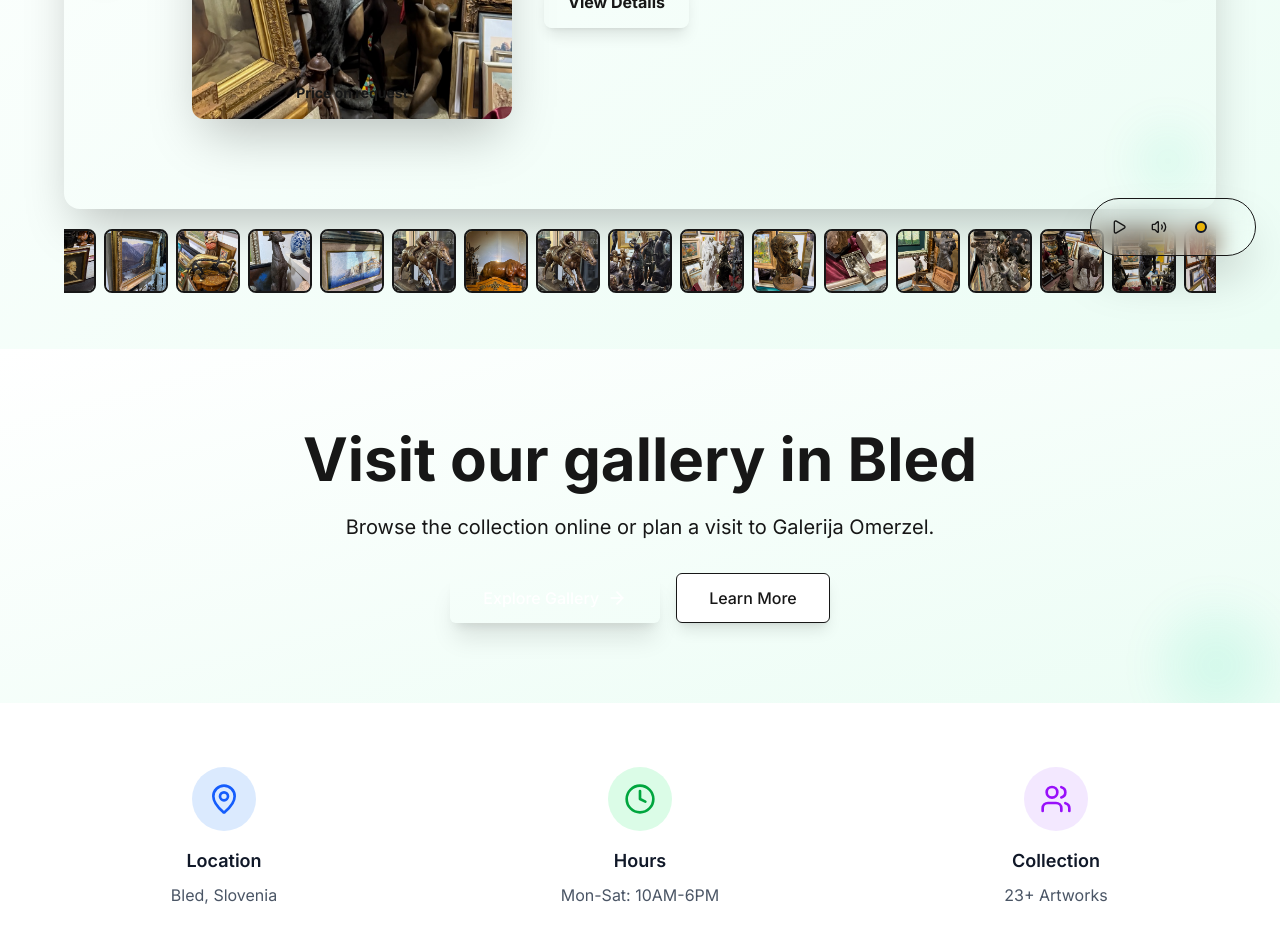
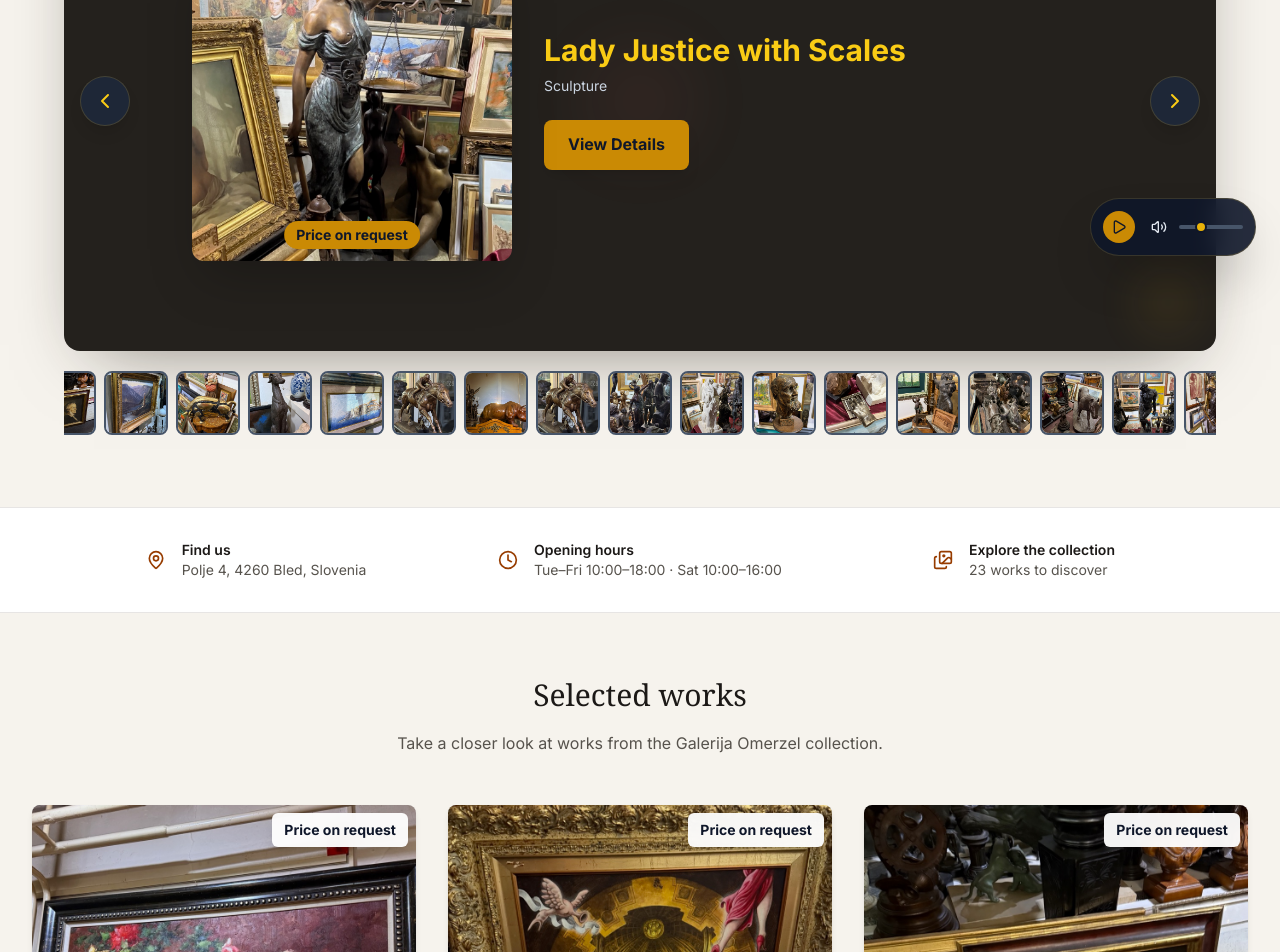
Before and after one commit to Isakzvegelj/galerija-omerzel, a Next.js app: page /galerija-omerzel/ in a window 1280 px wide. Shown: the part 520-1472 px from the top of the page. Built offline with nearby package versions, Linux system fonts and the light colour scheme.

Commit message:
Refresh gallery homepage design

```diff
--- a/src/app/globals.css
+++ b/src/app/globals.css
@@ -1,5 +1,6 @@
 @import "tailwindcss";
 @import "leaflet/dist/leaflet.css";
+@config "../../tailwind.config.js";
 
 :root {
   --background: #ffffff;
--- a/src/app/page.tsx
+++ b/src/app/page.tsx
@@ -2,9 +2,9 @@
 
 import Link from 'next/link'
 import { useState, useEffect } from 'react'
-import { ArrowRight, MapPin, Clock, Users } from 'lucide-react'
-import { motion } from 'framer-motion'
+import { ArrowRight, MapPin, Clock, Images } from 'lucide-react'
 import { mockArtworks } from '@/data/artworks'
+import { galleryInfo } from '@/data/gallery'
 import { ArtworkCard } from '@/components/ui/ArtworkCard'
 import { ArtworkModal } from '@/components/ui/ArtworkModal'
 import { ArtworkCarousel } from '@/components/ui/ArtworkCarousel'
@@ -25,219 +25,59 @@
     setFeaturedArtworks([...paintings, ...sculptures, ...digital])
   }, [])
 
-  // Animation variants
-  const containerVariants = {
-    hidden: { opacity: 0 },
-    visible: {
-      opacity: 1,
-      transition: {
-        duration: 0.6,
-        staggerChildren: 0.2
-      }
-    }
-  }
-
-  const itemVariants = {
-    hidden: { opacity: 0, y: 30 },
-    visible: { opacity: 1, y: 0 }
-  }
-
-  const cardVariants = {
-    hidden: { opacity: 0, scale: 0.8 },
-    visible: { opacity: 1, scale: 1 }
-  }
-
   return (
     <div className="min-h-screen bg-white dark:bg-navy-900 transition-colors">
-      {/* Artwork Carousel - Moved to Top */}
-      <motion.section
-        initial={{ opacity: 0 }}
-        animate={{ opacity: 1 }}
-        transition={{ duration: 1.2 }}
-        className="relative bg-gradient-to-br from-navy-50 via-platinum-50 to-emerald-50 dark:from-navy-800 dark:via-platinum-800 dark:to-emerald-900 py-8 md:py-12 overflow-hidden"
-      >
-        <div className="max-w-7xl mx-auto px-4 sm:px-6 lg:px-8">
-          <motion.div
-            initial={{ opacity: 0, y: 30 }}
-            animate={{ opacity: 1, y: 0 }}
-            transition={{ duration: 0.8, delay: 0.2 }}
-            className="text-center mb-8"
-          >
-            <h1 className="text-3xl md:text-4xl font-bold text-navy-900 dark:text-gold-400 mb-4">
+      {/* Gallery introduction and featured artwork */}
+      <section className="bg-[#f6f3ed] px-4 py-12 sm:px-6 md:py-16 dark:bg-navy-900">
+        <div className="mx-auto max-w-7xl">
+          <div className="mx-auto mb-9 max-w-3xl text-center">
+            <p className="mb-3 text-xs font-semibold uppercase tracking-[0.24em] text-amber-800 dark:text-gold-400">Bled · Slovenia</p>
+            <h1 className="font-serif text-4xl font-medium tracking-tight text-stone-900 sm:text-5xl md:text-6xl dark:text-white">
               {t('heroTitle')}
             </h1>
-            <p className="text-lg text-navy-700 dark:text-navy-200 max-w-2xl mx-auto">
+            <p className="mx-auto mt-4 max-w-xl text-base leading-7 text-stone-600 sm:text-lg dark:text-navy-200">
               {t('heroSubtitle')}
             </p>
-          </motion.div>
-
+            <div className="mt-7 flex flex-wrap justify-center gap-3">
+              <Link href="/gallery" className="inline-flex items-center rounded-full bg-stone-900 px-6 py-3 text-sm font-medium text-white transition hover:bg-amber-900 focus-visible:outline focus-visible:outline-2 focus-visible:outline-offset-2 focus-visible:outline-amber-800">
+                {t('exploreGallery')} <ArrowRight className="ml-2 h-4 w-4" />
+              </Link>
+              <Link href="/contact" className="inline-flex items-center rounded-full border border-stone-300 px-6 py-3 text-sm font-medium text-stone-800 transition hover:border-stone-500 hover:bg-white focus-visible:outline focus-visible:outline-2 focus-visible:outline-offset-2 focus-visible:outline-amber-800 dark:border-navy-500 dark:text-white">
+                Plan your visit
+              </Link>
+            </div>
+          </div>
           <ArtworkCarousel onArtworkClick={setSelectedArtwork} />
         </div>
-      </motion.section>
+      </section>
 
-      {/* Hero Section */}
-      <motion.section
-        initial={{ opacity: 0 }}
-        animate={{ opacity: 1 }}
-        transition={{ duration: 1, delay: 0.5 }}
-        className="relative bg-gradient-to-br from-navy-50 via-platinum-50 to-emerald-50 dark:from-navy-800 dark:via-platinum-800 dark:to-emerald-900 py-12 md:py-20 overflow-hidden"
-      >
-        {/* Animated background elements */}
-        <motion.div
-          animate={{
-            scale: [1, 1.1, 1],
-            rotate: [0, 5, 0],
-          }}
-          transition={{
-            duration: 20,
-            repeat: Infinity,
-            ease: "easeInOut"
-          }}
-          className="absolute inset-0 opacity-10"
-        >
-          <motion.div
-            animate={{
-              y: [0, -20, 0],
-              x: [0, 10, 0],
-            }}
-            transition={{
-              duration: 15,
-              repeat: Infinity,
-              ease: "easeInOut"
-            }}
-            className="absolute top-10 left-4 md:left-10 w-24 h-24 md:w-32 md:h-32 bg-gold-400 rounded-full blur-xl"
-          ></motion.div>
-          <motion.div
-            animate={{
-              y: [0, 15, 0],
-              x: [0, -15, 0],
-            }}
-            transition={{
-              duration: 18,
-              repeat: Infinity,
-              ease: "easeInOut",
-              delay: 2
-            }}
-            className="absolute bottom-10 right-4 md:right-10 w-20 h-20 md:w-24 md:h-24 bg-emerald-400 rounded-full blur-xl"
-          ></motion.div>
-          <motion.div
-            animate={{
-              scale: [1, 1.2, 1],
-              rotate: [0, 180, 360],
-            }}
-            transition={{
-              duration: 25,
-              repeat: Infinity,
-              ease: "linear",
-              delay: 1
-            }}
-            className="absolute top-1/2 left-1/2 transform -translate-x-1/2 -translate-y-1/2 w-32 h-32 md:w-40 md:h-40 bg-burgundy-400 rounded-full blur-2xl"
-          ></motion.div>
-          <motion.div
-            animate={{
-              y: [0, -10, 0],
-              opacity: [0.3, 0.7, 0.3],
-            }}
-            transition={{
-              duration: 12,
-              repeat: Infinity,
-              ease: "easeInOut",
-              delay: 3
-            }}
-            className="absolute top-1/4 right-1/4 w-16 h-16 md:w-20 md:h-20 bg-platinum-400 rounded-full blur-lg"
-          ></motion.div>
-        </motion.div>
-
-        <div className="max-w-7xl mx-auto px-4 sm:px-6 lg:px-8 relative z-10">
-          <motion.div
-            variants={containerVariants}
-            initial="hidden"
-            animate="visible"
-            className="text-center"
-          >
-            <motion.h1
-              variants={itemVariants}
-              className="text-5xl sm:text-6xl font-bold text-navy-900 dark:text-gold-400 mb-6"
-            >
-              Visit our gallery in Bled
-            </motion.h1>
-            <motion.p
-              variants={itemVariants}
-              className="text-xl text-navy-700 dark:text-navy-200 mb-8 max-w-3xl mx-auto"
-            >
-              Browse the collection online or plan a visit to Galerija Omerzel.
-            </motion.p>
-            <motion.div
-              variants={itemVariants}
-              className="flex flex-col sm:flex-row gap-4 justify-center"
-            >
-              <motion.div
-                whileHover={{ scale: 1.05 }}
-                whileTap={{ scale: 0.95 }}
-              >
-                <Link
-                  href="/gallery"
-                  className="inline-flex items-center px-8 py-3 border border-transparent text-base font-medium rounded-md text-white bg-navy-700 hover:bg-navy-800 dark:bg-gold-600 dark:hover:bg-gold-700 transition-all duration-300 shadow-xl hover:shadow-2xl"
-                >
-                  {t('exploreGallery')}
-                  <ArrowRight className="ml-2 h-5 w-5" />
-                </Link>
-              </motion.div>
-              <motion.div
-                whileHover={{ scale: 1.05 }}
-                whileTap={{ scale: 0.95 }}
-              >
-                <Link
-                  href="/about"
-                  className="inline-flex items-center px-8 py-3 border border-navy-300 dark:border-gold-400 text-base font-medium rounded-md text-navy-700 dark:text-navy-900 bg-white dark:bg-navy-100 hover:bg-navy-50 dark:hover:bg-navy-200 transition-all duration-300 shadow-lg hover:shadow-xl"
-                >
-                  {t('learnMore')}
-                </Link>
-              </motion.div>
-            </motion.div>
-          </motion.div>
-        </div>
-      </motion.section>
-
-      {/* Gallery Info */}
-      <section className="py-16 bg-white">
-        <div className="max-w-7xl mx-auto px-4 sm:px-6 lg:px-8">
-          <div className="grid grid-cols-1 md:grid-cols-3 gap-8">
-            <div className="text-center">
-              <div className="bg-blue-100 rounded-full p-3 w-16 h-16 mx-auto mb-4 flex items-center justify-center">
-                <MapPin className="h-8 w-8 text-blue-600" />
-              </div>
-              <h3 className="text-lg font-semibold text-gray-900 mb-2">Location</h3>
-              <p className="text-gray-600">Bled, Slovenia</p>
-            </div>
-            <div className="text-center">
-              <div className="bg-green-100 rounded-full p-3 w-16 h-16 mx-auto mb-4 flex items-center justify-center">
-                <Clock className="h-8 w-8 text-green-600" />
-              </div>
-              <h3 className="text-lg font-semibold text-gray-900 mb-2">Hours</h3>
-              <p className="text-gray-600">Mon-Sat: 10AM-6PM</p>
-            </div>
-            <div className="text-center">
-              <div className="bg-purple-100 rounded-full p-3 w-16 h-16 mx-auto mb-4 flex items-center justify-center">
-                <Users className="h-8 w-8 text-purple-600" />
-              </div>
-              <h3 className="text-lg font-semibold text-gray-900 mb-2">Collection</h3>
-              <p className="text-gray-600">{mockArtworks.length}+ Artworks</p>
-            </div>
+      {/* Visit information */}
+      <section className="border-y border-stone-200 bg-white py-8 dark:border-navy-700 dark:bg-navy-800">
+        <div className="mx-auto grid max-w-6xl gap-6 px-5 sm:grid-cols-3 sm:gap-10">
+          <div className="flex items-center gap-4 sm:justify-center">
+            <MapPin className="h-5 w-5 shrink-0 text-amber-800" aria-hidden="true" />
+            <div><h2 className="text-sm font-semibold text-stone-900 dark:text-white">Find us</h2><p className="text-sm text-stone-600 dark:text-navy-200">{galleryInfo.address}</p></div>
+          </div>
+          <div className="flex items-center gap-4 sm:justify-center">
+            <Clock className="h-5 w-5 shrink-0 text-amber-800" aria-hidden="true" />
+            <div><h2 className="text-sm font-semibold text-stone-900 dark:text-white">Opening hours</h2><p className="text-sm text-stone-600 dark:text-navy-200">Tue–Fri 10:00–18:00 · Sat 10:00–16:00</p></div>
+          </div>
+          <div className="flex items-center gap-4 sm:justify-center">
+            <Images className="h-5 w-5 shrink-0 text-amber-800" aria-hidden="true" />
+            <div><h2 className="text-sm font-semibold text-stone-900 dark:text-white">Explore the collection</h2><p className="text-sm text-stone-600 dark:text-navy-200">{mockArtworks.length} works to discover</p></div>
           </div>
         </div>
       </section>
 
       {/* Featured Artworks */}
-      <section className="py-16 bg-navy-50 dark:bg-navy-800">
+      <section className="bg-[#f6f3ed] py-16 dark:bg-navy-900">
         <div className="max-w-7xl mx-auto px-4 sm:px-6 lg:px-8">
           <div className="text-center mb-12">
-            <h2 className="text-3xl font-bold text-navy-900 dark:text-gold-400 mb-4">
-              Featured Artworks
+            <h2 className="font-serif text-3xl font-medium text-stone-900 dark:text-white mb-4">
+              Selected works
             </h2>
-            <p className="text-lg text-navy-700 dark:text-navy-200 max-w-2xl mx-auto">
-              Discover a selection of our most captivating pieces, each telling a unique story
-              and bringing beauty to your space.
+            <p className="mx-auto max-w-2xl text-base leading-7 text-stone-600 dark:text-navy-200">
+              Take a closer look at works from the Galerija Omerzel collection.
             </p>
           </div>
 
@@ -270,7 +110,7 @@
         <div className="max-w-7xl mx-auto px-4 sm:px-6 lg:px-8">
           <div className="grid grid-cols-1 lg:grid-cols-2 gap-12 items-center">
             <div>
-              <h2 className="text-3xl font-bold text-gray-900 mb-6">
+              <h2 className="font-serif text-3xl font-medium text-stone-900 mb-6">
                 About Galerija Omerzel
               </h2>
               <p className="text-lg text-gray-600 mb-6">
@@ -291,7 +131,7 @@
                 <ArrowRight className="ml-2 h-5 w-5" />
               </Link>
             </div>
-            <div className="bg-gradient-to-br from-blue-100 to-indigo-100 rounded-lg p-8">
+            <div className="rounded-2xl border border-stone-200 bg-[#f6f3ed] p-8">
               <div className="grid grid-cols-2 gap-4">
                 <div className="text-center">
                   <div className="text-3xl font-bold text-blue-600 mb-2">
@@ -324,12 +164,12 @@
       </section>
 
       {/* Contact CTA */}
-      <section className="py-16 bg-blue-600">
+      <section className="bg-[#342c25] py-16">
         <div className="max-w-7xl mx-auto px-4 sm:px-6 lg:px-8 text-center">
           <h2 className="text-3xl font-bold text-white mb-4">
             Interested in a Piece?
           </h2>
-          <p className="text-xl text-blue-100 mb-8 max-w-2xl mx-auto">
+          <p className="mx-auto mb-8 max-w-2xl text-lg text-stone-200">
             Contact us for pricing, availability, or to schedule a private viewing.
             We&apos;re here to help you find the perfect artwork for your space.
           </p>
--- a/src/components/ui/ArtworkCarousel.tsx
+++ b/src/components/ui/ArtworkCarousel.tsx
@@ -53,7 +53,7 @@
       {/* Main Carousel */}
       <motion.div
         ref={carouselRef}
-        className="relative overflow-hidden rounded-2xl shadow-2xl bg-gradient-to-r from-navy-900 via-navy-800 to-navy-900 dark:from-navy-800 dark:via-navy-700 dark:to-navy-800"
+        className="relative overflow-hidden rounded-2xl bg-[#24211d] shadow-[0_24px_70px_-30px_rgba(35,28,18,0.55)]"
         onMouseEnter={handleMouseEnter}
         onMouseLeave={handleMouseLeave}
         whileHover={{ scale: 1.02 }}
@@ -66,7 +66,7 @@
           <div className="absolute top-1/2 left-1/2 transform -translate-x-1/2 -translate-y-1/2 w-24 h-24 bg-burgundy-400 rounded-full blur-2xl animate-pulse delay-500"></div>
         </div>
 
-        <div className="relative h-auto min-h-[660px] sm:min-h-[680px] md:h-[500px] md:min-h-0 flex items-center justify-center p-5 sm:p-6 md:p-8">
+        <div className="relative flex min-h-[480px] items-center justify-center px-5 py-14 sm:min-h-[500px] sm:p-8 md:h-[500px] md:min-h-0">
           <AnimatePresence mode="wait">
             <motion.div
               key={currentIndex}
```
Also changed, not shown: src/app/layout.tsx (+0 -101 lines).
